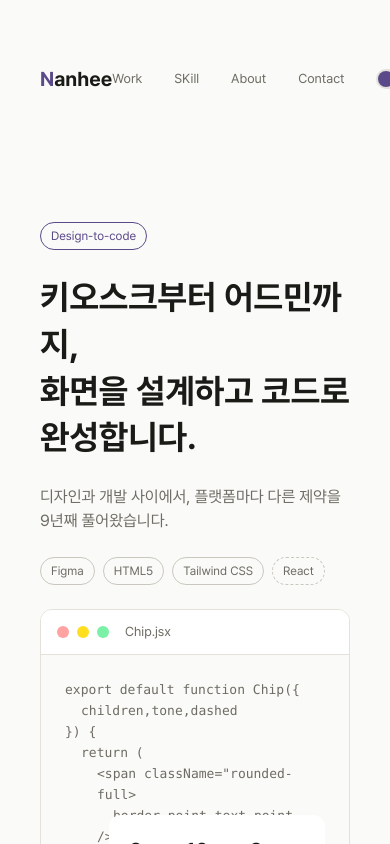
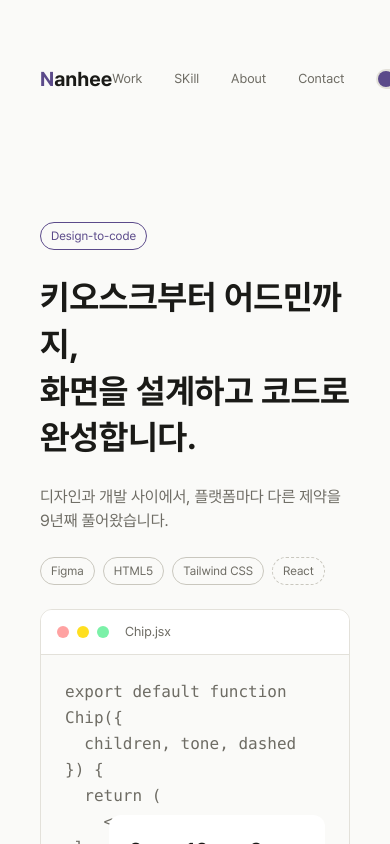
Before and after one commit to bononani-one/nh-portfolio, a Next.js app: page / in a window 390 px wide. Shown: the top 844 px of the page. Built offline with nearby package versions, Linux system fonts and the light colour scheme.

Commit message:
코드 타이핑 애니메이션 추가,모바일 레이아웃 flex-1 충동 수정

```diff
--- a/src/components/CodeMockup.jsx
+++ b/src/components/CodeMockup.jsx
@@ -1,29 +1,27 @@
 'use client';
 import {useState,useEffect} from 'react';
 
-const codeLines = [
-    {indent:0,text:'export default function Chip({'},
-    {indent:1,text:'children,tone,dashed'},
-    {indent:0,text:'}) {'},
-    {indent:1,text:'return ('},
-    {indent:2,text:'<span className="rounded-full>'},
-    {indent:3,text:'border-point text-point'},
-    {indent:2,text:'/>'},
-    {indent:1,text:');'},
-    {indent:0,text:'}'},
-];
+const fullCode = `export default function Chip({
+  children, tone, dashed
+}) {
+  return (
+    <span className="rounded-full
+      border-point text-point"
+    />
+  );
+}`;
 
 export default function CodeMockup(){
-    const [visibleLines, setVisibleLines] = useState(0);
+    const [visibleCount, setVisibleCount] = useState(0);
 
     useEffect(()=>{
-        if(visibleLines < codeLines.length){
+        if(visibleCount < fullCode.length){
             const timer = setTimeout(()=>{
-                setVisibleLines((prev)=>prev+1);
-            },300);
+                setVisibleCount((prev)=>prev+1);
+            },30);
             return ()=> clearTimeout(timer);
         }
-    },[visibleLines]
+    },[visibleCount]
 
     );
 
@@ -37,12 +35,10 @@ export default function CodeMockup(){
                 <span className="text-caption text-text-sub ml-2">Chip.jsx</span>
             </div>
              {/* 코드 내용 */}
-            <div className="flex-1 bg-bg-default p-6 font-mono text-caption leading-relaxed">
-                {codeLines.slice(0,visibleLines).map((line,index)=>(
-                    <p key={index} style={{paddingLeft:`${line.indent *1}rem`}} className='text-text-sub'>{line.text}</p>
-                ))}
-                {visibleLines < codeLines.length && (
-                    <span className='inline-block w-2 h-4 bg-point animate-pulse' />
+            <div className="flex-1 bg-bg-default p-6 font-mono text-body leading-relaxed whitespace-pre-wrap text-text-sub">
+                {fullCode.slice(0,visibleCount)}
+                {visibleCount < fullCode.length && (
+                    <span className="inline-block w-[2px] h-4 bg-point animate-pulse align-middle" />
                 )}
             </div>
         </div>
--- a/src/components/Hero.jsx
+++ b/src/components/Hero.jsx
@@ -31,7 +31,7 @@ export default function Hero(){
             </div>
         </div>
         {/*오른쪽 비주얼 영역*/}
-        <div className="relative flex-1 rounded-xl overflow-hidden min-h-[320px] border border-border"
+        <div className="relative lg:flex-1 w-full rounded-xl overflow-hidden h-[320px] border border-border"
         data-aos="fade-left"
         data-aos-delay="200"
         >
```
